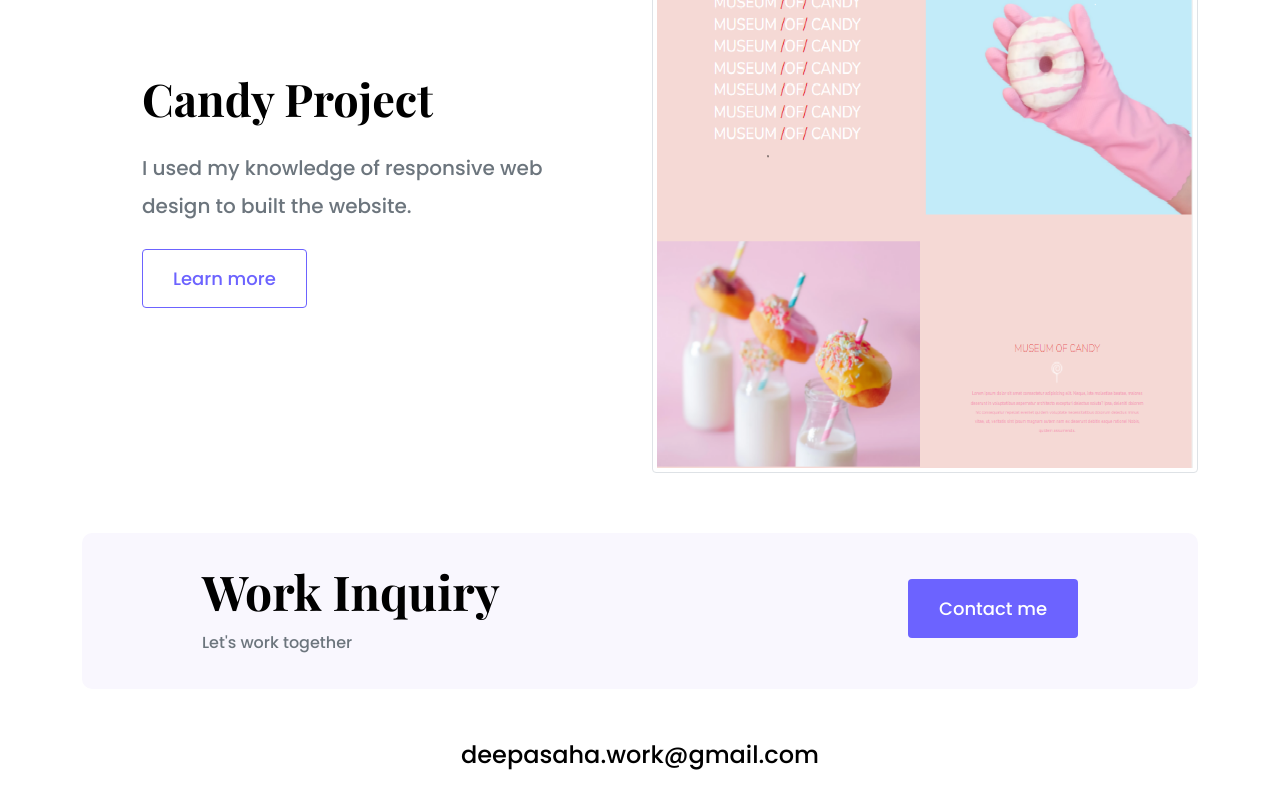
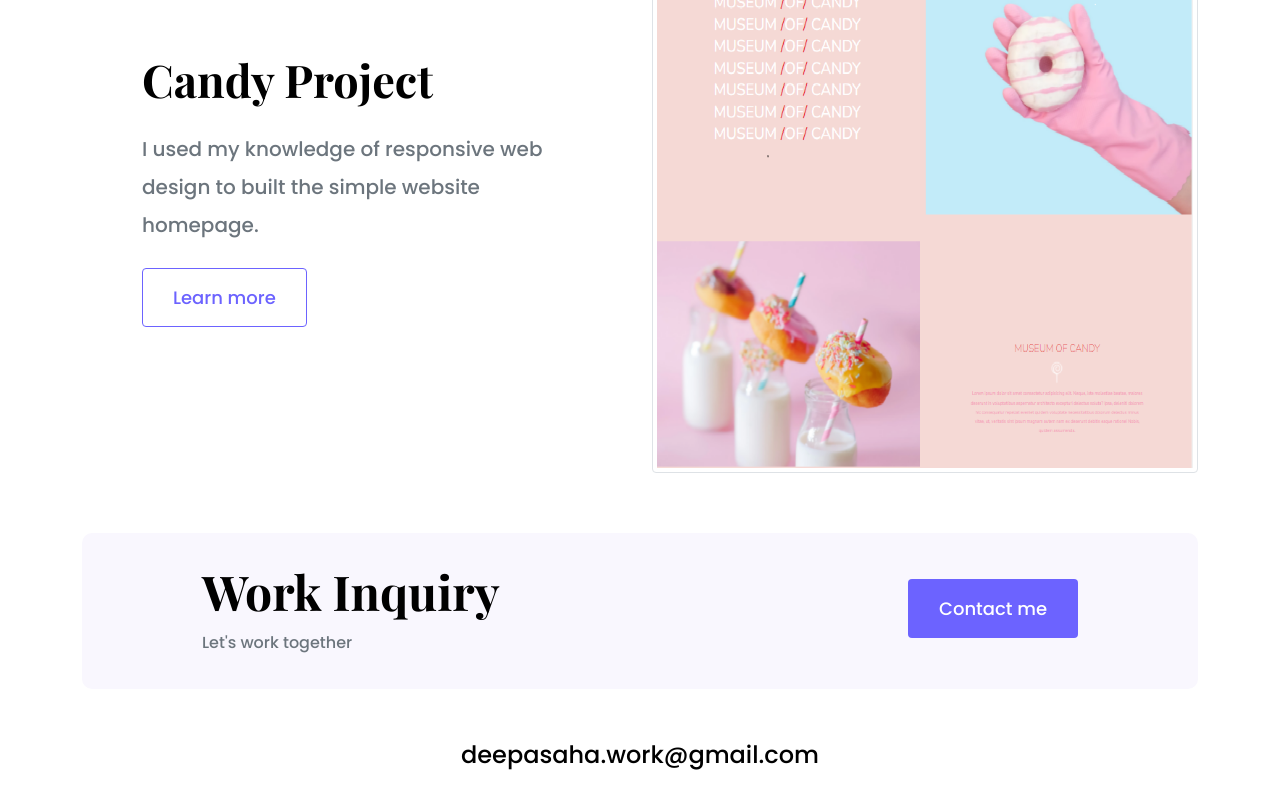
Before and after one commit to deepasaha01/Deepa-Saha-Portfolio-project, a plain HTML site: page index.html in a window 1280 px wide. Shown: the part 3220-4019 px from the top of the page. Drawn offline with nearby package versions, Linux system fonts and the light colour scheme.

Commit message:
Update index.html

```diff
--- a/index.html
+++ b/index.html
@@ -168,7 +168,8 @@
           <div class="project-description">
             <h2 class="mb-4">Candy Project</h2>
             <p class="mb-4 text-muted lead">
-              I used my knowledge of responsive web design to built the website.
+              I used my knowledge of responsive web design to built the simple
+              website homepage.
             </p>
             <a
               href="/work.html"
```
